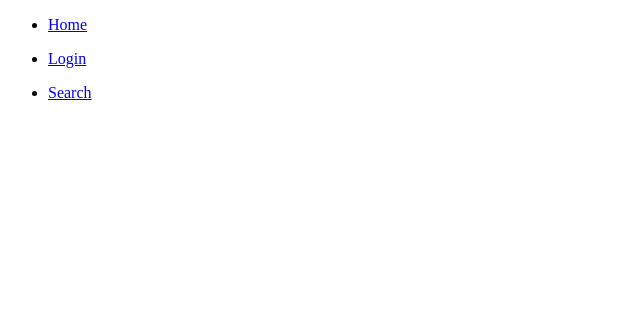
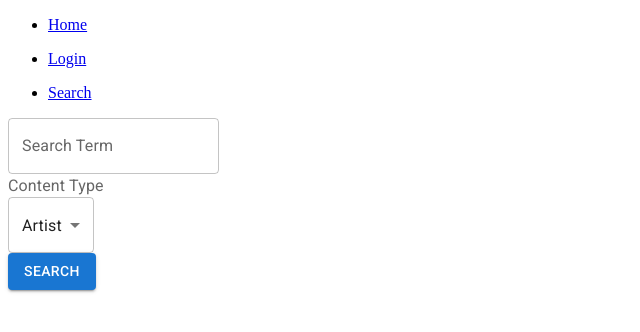
Before and after one commit to cryosis7/ArtistMixer, a React (Create React App) app: page /search in a window 1280 px wide. Before the commit this address had no page. Shown: the top 332 px of the page, without its empty margins (0-640 px from the left). Built offline with nearby package versions, Linux system fonts and the light colour scheme; sample sign-in values are in the browser's storage.

Commit message:
Commit message: Add RequireAuth component and update Search and NavBar components to use it

```diff
--- a/src/App.tsx
+++ b/src/App.tsx
@@ -3,7 +3,8 @@ import { BrowserRouter, Route, Routes } from "react-router-dom";
 import { HomePage } from "./components/HomePage";
 import { Login } from "./components/Login";
 import { NavBar } from "./components/NavBar";
-import { Search } from "./components/Search";
+import { Search } from "./components/Search/Search";
+import { RequireAuth } from "./components/RequireAuth";
 
 const App: React.FC = () => {
   const [code, setCode] = useState<string>("");
@@ -28,7 +29,14 @@ const App: React.FC = () => {
           path="/login"
           element={<Login code={code} token={token} setToken={setToken} />}
         />
-        <Route path="/search/nf" element={<Search token={token} />} />
+        <Route
+          path="/search"
+          element={
+            <RequireAuth>
+              <Search />
+            </RequireAuth>
+          }
+        />
       </Routes>
     </BrowserRouter>
   );
--- a/src/components/HomePage.tsx
+++ b/src/components/HomePage.tsx
@@ -7,7 +7,10 @@ interface HomePageProps {
 export const HomePage: React.FC<HomePageProps> = ({ code }) => (
   <>
     <div>Generic Home Page.</div>
-    <Button variant="outlined" onClick={() => console.log("Code: ", code)}>
+    <Button
+      variant="outlined"
+      onClick={() => console.log("code: ", localStorage.getItem("token"))}
+    >
       Log Code
     </Button>
   </>
--- a/src/components/NavBar.tsx
+++ b/src/components/NavBar.tsx
@@ -15,7 +15,7 @@ export const NavBar = () => {
       </ul>
       <ul>
         <li>
-          <Link to="/search/nf">Search</Link>
+          <Link to="/search">Search</Link>
         </li>
       </ul>
     </nav>
--- a/src/components/RequestToken.tsx
+++ b/src/components/RequestToken.tsx
@@ -31,6 +31,7 @@ export const RequestToken: React.FC<RequestTokenProps> = ({
             .then((data) => {
               setToken(data.token);
               console.log("Token set: ", data.token);
+              localStorage.setItem("token", data.token);
             })
             .catch((err) => console.log(err));
         }}
--- /dev/null
+++ b/src/components/RequireAuth.tsx
@@ -0,0 +1,12 @@
+import React from "react";
+import { Navigate } from "react-router-dom";
+
+interface RequireAuthProps {
+  children: React.ReactElement;
+}
+
+export const RequireAuth: React.FC<RequireAuthProps> = ({ children }) => {
+  const token = localStorage.getItem("token");
+
+  return token ? children : <Navigate to="/login" />;
+};
--- a/src/components/Search.tsx
+++ /dev/null
@@ -1,46 +0,0 @@
-import Button from "@mui/material/Button";
-import { useState } from "react";
-import { redirect } from "react-router-dom";
-
-interface SearchProps {
-  token: string;
-}
-
-export const Search: React.FC<SearchProps> = ({ token }) => {
-  const [searchResults, setSearchResults] = useState<string>("");
-
-  return (
-    <>
-      <Button
-        variant="contained"
-        onClick={() => {
-          const url =
-            "https://jrfg22ir6f.execute-api.ap-southeast-2.amazonaws.com/api/spotify/search";
-          const params = new URLSearchParams();
-          params.set("q", "NF");
-          params.set("type", "artist");
-          params.set("token", token);
-          const requestUrl = `${url}?${params.toString()}`;
-
-          fetch(requestUrl, {
-            method: "GET",
-          })
-            .then((res) => res.json())
-            .then((data) => {
-              setSearchResults(JSON.stringify(data));
-              console.log(data);
-            })
-            .catch((err) => {
-              // If unauthorized, redirect to login
-              if (err.status === 401) {
-                redirect("/login");
-              }
-            });
-        }}
-      >
-        Search
-      </Button>
-      {searchResults ?? <div>{searchResults}</div>}
-    </>
-  );
-};
--- /dev/null
+++ b/src/components/Search/Search.tsx
@@ -0,0 +1,83 @@
+import Button from "@mui/material/Button";
+import InputLabel from "@mui/material/InputLabel";
+import MenuItem from "@mui/material/MenuItem";
+import Select from "@mui/material/Select";
+import TextField from "@mui/material/TextField";
+import { useState } from "react";
+import { redirect } from "react-router-dom";
+
+interface SearchProps {}
+
+type ContentTypes = "artist" | "album" | "track" | "playlist";
+const contentTypes: ContentTypes[] = ["artist", "album", "track", "playlist"];
+
+export const Search: React.FC<SearchProps> = () => {
+  const [searchTerm, setSearchTerm] = useState<string>("");
+  const [contentType, setContentType] = useState<ContentTypes>("artist");
+  const [searchResults, setSearchResults] = useState<string>("");
+  const token = localStorage.getItem("token") ?? "";
+
+  if (!token) {
+    console.error("No token found - Auth test must be failing");
+  }
+
+  return (
+    <>
+      <form role="search" onSubmit={(e) => e.preventDefault()}>
+        <div>
+          <TextField
+            label="Search Term"
+            variant="outlined"
+            value={searchTerm}
+            onChange={(e) => setSearchTerm(e.target.value)}
+          />
+          <InputLabel id="content-type-label">Content Type</InputLabel>
+          <Select
+            labelId="content-type-label"
+            id="content-type"
+            value={contentType}
+            onChange={(e) => setContentType(e.target.value as ContentTypes)}
+          >
+            {contentTypes.map((type) => (
+              <MenuItem key={type} value={type} selected={type === contentType}>
+                {type.split("")[0].toUpperCase() + type.slice(1)}
+              </MenuItem>
+            ))}
+          </Select>
+        </div>
+
+        <Button
+          variant="contained"
+          onClick={() => {
+            const url =
+              "https://jrfg22ir6f.execute-api.ap-southeast-2.amazonaws.com/api/spotify/search";
+            const params = new URLSearchParams();
+            params.set("q", encodeURIComponent(searchTerm));
+            params.set("type", encodeURIComponent(contentType));
+            params.set("token", token);
+            const requestUrl = `${url}?${params.toString()}`;
+
+            fetch(requestUrl, {
+              method: "GET",
+            })
+              .then((res) => res.json())
+              .then((data) => {
+                setSearchResults(JSON.stringify(data));
+                console.log(data);
+              })
+              .catch((err) => {
+                // If unauthorized, redirect to login
+                if (err.status === 401) {
+                  redirect("/login");
+                }
+              });
+          }}
+        >
+          Search
+        </Button>
+      </form>
+
+      {searchResults ?? <div>{searchResults}</div>}
+    </>
+  );
+};
```
